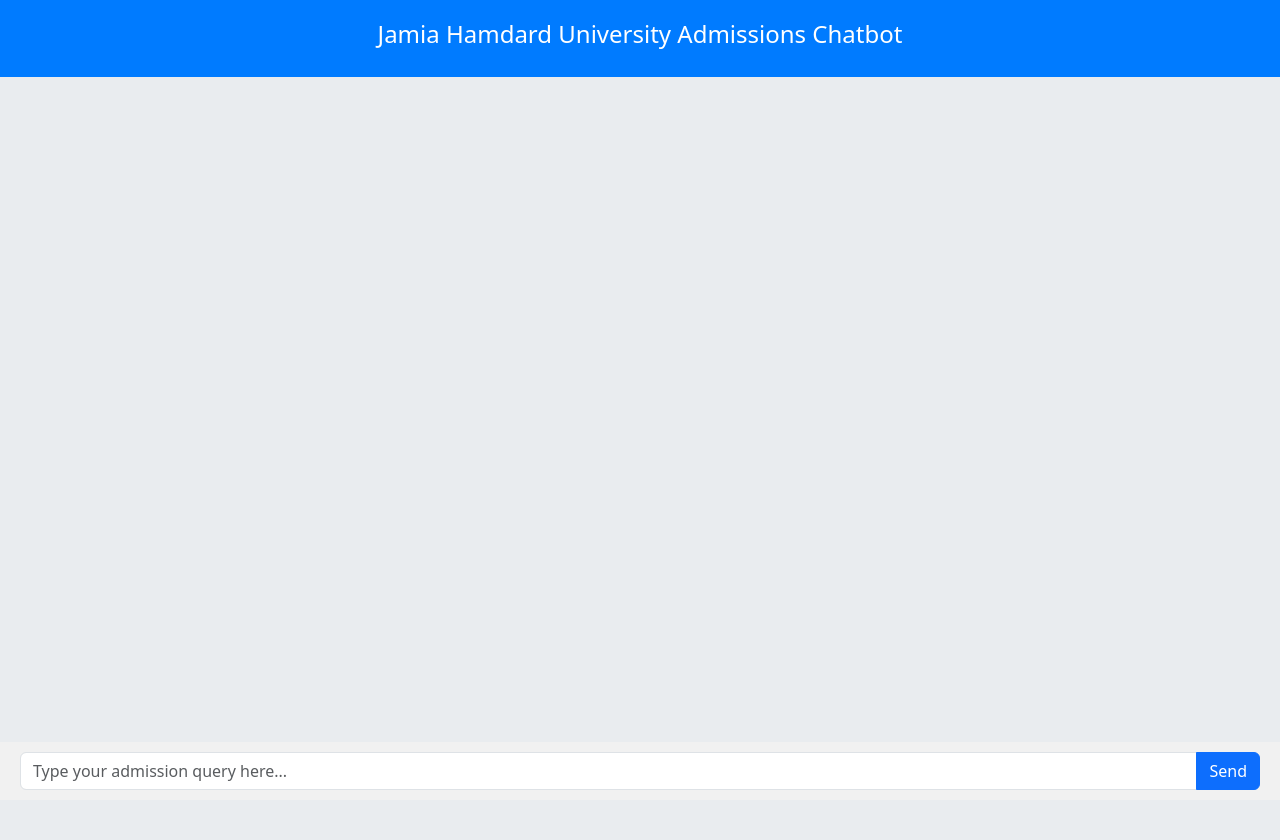
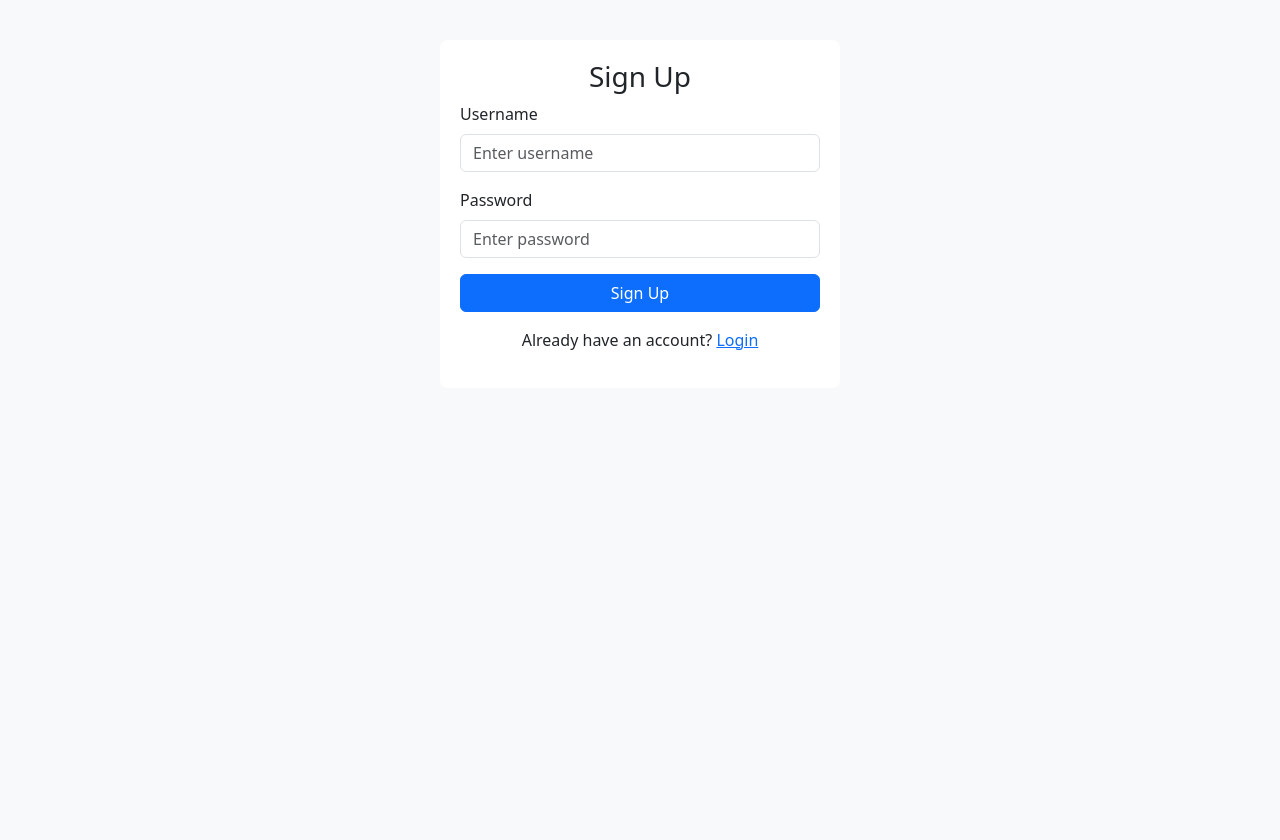
Before and after one commit to Alikhan7992/ChatBot, a Flask app: page / in a window 1280 px wide. Before the commit the page ends 790 px from the top, so only its background shows below. Run offline with Flask 3, Linux system fonts and the light colour scheme.

Commit message:
Update index.html

```diff
--- a/templates/index.html
+++ b/templates/index.html
@@ -1,28 +1,48 @@
+
 <!DOCTYPE html>
 <html lang="en">
 <head>
   <meta charset="UTF-8">
   <meta name="viewport" content="width=device-width, initial-scale=1">
   <title>Jamia Hamdard University Admissions Chatbot</title>
-  <!-- Include Bootstrap CSS -->
   <link href="https://cdn.jsdelivr.net/npm/bootstrap@5.3.0/dist/css/bootstrap.min.css" rel="stylesheet">
   <style>
-    /* Ensure the body and html take the full viewport */
+    /* Full-screen container styling */
     html, body {
       margin: 0;
       padding: 0;
       height: 100%;
       background-color: #f8f9fa;
     }
-    /* Full-screen chat container */
-    .chat-container {
+    .container-fluid {
+      height: 100%;
+    }
+    /* Sign Up container */
+    #signupContainer {
+      max-width: 400px;
+      margin: 40px auto;
+      background: #ffffff;
+      padding: 20px;
+      border-radius: 8px;
+      display: block; /* Show by default */
+    }
+    /* Login container */
+    #loginContainer {
+      max-width: 400px;
+      margin: 40px auto;
+      background: #ffffff;
+      padding: 20px;
+      border-radius: 8px;
+      display: none; /* Hidden initially */
+    }
+    /* Chat container */
+    #chatContainer {
       width: 100vw;
       height: 100vh;
-      display: flex;
+      display: none; /* Hidden until login */
       flex-direction: column;
       background: #fff;
     }
-    /* Header styling */
     .chat-header {
       background: #007bff;
       color: #fff;
@@ -30,20 +50,17 @@
       text-align: center;
       flex-shrink: 0;
     }
-    /* Body: flexible area for messages */
     .chat-body {
       flex-grow: 1;
       overflow-y: auto;
       padding: 20px;
       background-color: #e9ecef;
     }
-    /* Footer styling */
     .chat-footer {
       padding: 10px 20px;
       background: #f1f1f1;
       flex-shrink: 0;
     }
-    /* Message styling */
     .message {
       margin-bottom: 15px;
     }
@@ -52,12 +69,11 @@
       border-radius: 20px;
       display: inline-block;
       max-width: 90%;
-      white-space: pre-wrap; /* preserves line breaks and formatting */
+      white-space: pre-wrap;
     }
     .message.user .text {
       background-color: #007bff;
       color: #fff;
-      align-self: flex-end;
     }
     .message.bot .text {
       background-color: #f8f9fa;
@@ -67,7 +83,39 @@
   </style>
 </head>
 <body>
-  <div class="chat-container">
+  <div class="container-fluid">
+    <!-- Sign Up Container -->
+    <div id="signupContainer">
+      <h3 class="text-center">Sign Up</h3>
+      <div class="mb-3">
+        <label for="signupUsername" class="form-label">Username</label>
+        <input type="text" class="form-control" id="signupUsername" placeholder="Enter username">
+      </div>
+      <div class="mb-3">
+        <label for="signupPassword" class="form-label">Password</label>
+        <input type="password" class="form-control" id="signupPassword" placeholder="Enter password">
+      </div>
+      <button class="btn btn-primary w-100" onclick="signUp()">Sign Up</button>
+      <p class="text-center mt-3">Already have an account? <a href="#" onclick="toggleToLogin()">Login</a></p>
+    </div>
+
+    <!-- Login Container -->
+    <div id="loginContainer">
+      <h3 class="text-center">Login</h3>
+      <div class="mb-3">
+        <label for="loginUsername" class="form-label">Username</label>
+        <input type="text" class="form-control" id="loginUsername" placeholder="Enter username">
+      </div>
+      <div class="mb-3">
+        <label for="loginPassword" class="form-label">Password</label>
+        <input type="password" class="form-control" id="loginPassword" placeholder="Enter password">
+      </div>
+      <button class="btn btn-primary w-100" onclick="login()">Login</button>
+      <p class="text-center mt-3">Don't have an account? <a href="#" onclick="toggleToSignup()">Sign Up</a></p>
+    </div>
+
+    <!-- Chat Container -->
+    <div id="chatContainer">
       <div class="chat-header">
         <h4>Jamia Hamdard University Admissions Chatbot</h4>
       </div>
@@ -81,30 +129,107 @@
         </div>
       </div>
     </div>
+  </div>
 
   <script>
+    function toggleToLogin() {
+      document.getElementById('signupContainer').style.display = 'none';
+      document.getElementById('loginContainer').style.display = 'block';
+    }
+
+    function toggleToSignup() {
+      document.getElementById('loginContainer').style.display = 'none';
+      document.getElementById('signupContainer').style.display = 'block';
+    }
+
+    // Sign Up logic
+    async function signUp() {
+      const username = document.getElementById('signupUsername').value.trim();
+      const password = document.getElementById('signupPassword').value.trim();
+      if (!username || !password) {
+        alert("Please enter both username and password.");
+        return;
+      }
+
+      try {
+        const response = await fetch('/signup', {
+          method: 'POST',
+          headers: { 'Content-Type': 'application/json' },
+          body: JSON.stringify({ username, password })
+        });
+        const data = await response.json();
+        if (data.success) {
+          alert("Sign up successful! Please log in.");
+          toggleToLogin();
+        } else {
+          alert(data.error || "Sign up failed.");
+        }
+      } catch (error) {
+        console.error(error);
+        alert("Error signing up.");
+      }
+    }
+
+    // Login logic
+    async function login() {
+      const username = document.getElementById('loginUsername').value.trim();
+      const password = document.getElementById('loginPassword').value.trim();
+      if (!username || !password) {
+        alert("Please enter both username and password.");
+        return;
+      }
+
+      try {
+        const response = await fetch('/login', {
+          method: 'POST',
+          headers: { 'Content-Type': 'application/json' },
+          body: JSON.stringify({ username, password })
+        });
+        const data = await response.json();
+        if (data.success) {
+          localStorage.setItem('token', data.token);
+          document.getElementById('loginContainer').style.display = 'none';
+          document.getElementById('signupContainer').style.display = 'none';
+          document.getElementById('chatContainer').style.display = 'flex';
+        } else {
+          alert(data.error || "Login failed.");
+        }
+      } catch (error) {
+        console.error(error);
+        alert("Error logging in.");
+      }
+    }
+
+    // Send Message to Chat
     async function sendMessage() {
       const userInputElem = document.getElementById('userInput');
       const userInput = userInputElem.value.trim();
       if (!userInput) return;
       const chatBody = document.getElementById('chatBody');
 
-      // Append user's message to the chat window
+      // Append user's message
       chatBody.innerHTML += `<div class="message user"><div class="text">${userInput}</div></div>`;
-
-      // Clear the input field
       userInputElem.value = '';
       chatBody.scrollTop = chatBody.scrollHeight;
 
-      // Send the message to the Flask backend
+      // Send request to backend with token
+      const token = localStorage.getItem('token');
       try {
         const response = await fetch('/chat', {
           method: 'POST',
-          headers: { 'Content-Type': 'application/json' },
+          headers: {
+            'Content-Type': 'application/json',
+            'Authorization': `Bearer ${token}`
+          },
           body: JSON.stringify({ message: userInput })
         });
+        if (!response.ok) {
+          if (response.status === 401 || response.status === 403) {
+            chatBody.innerHTML += `<div class="message bot"><div class="text">Unauthorized. Please sign in again.</div></div>`;
+            return;
+          }
+        }
         const data = await response.json();
-        // Append bot's response to the chat window
         chatBody.innerHTML += `<div class="message bot"><div class="text">${data.response}</div></div>`;
         chatBody.scrollTop = chatBody.scrollHeight;
       } catch (error) {
@@ -112,8 +237,18 @@
         chatBody.innerHTML += `<div class="message bot"><div class="text">Sorry, an error occurred.</div></div>`;
       }
     }
+
+    // Press Enter to send
+    document.addEventListener('DOMContentLoaded', function() {
+      document.getElementById('userInput').addEventListener('keydown', function(event) {
+        if (event.key === "Enter") {
+          event.preventDefault();
+          sendMessage();
+        }
+      });
+    });
   </script>
-  <!-- Include Bootstrap JS bundle -->
+
   <script src="https://cdn.jsdelivr.net/npm/bootstrap@5.3.0/dist/js/bootstrap.bundle.min.js"></script>
 </body>
 </html>
```
Lines whose indentation alone changed are shown as unchanged.
